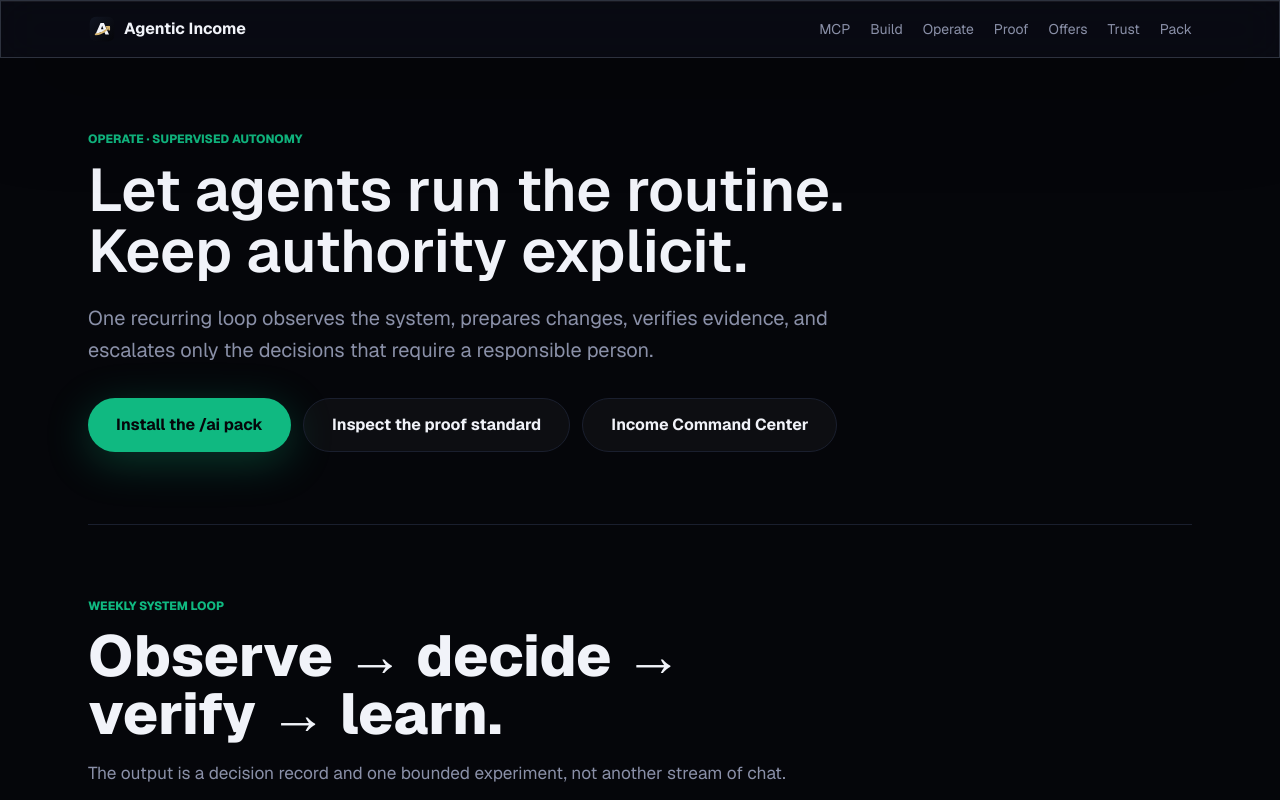
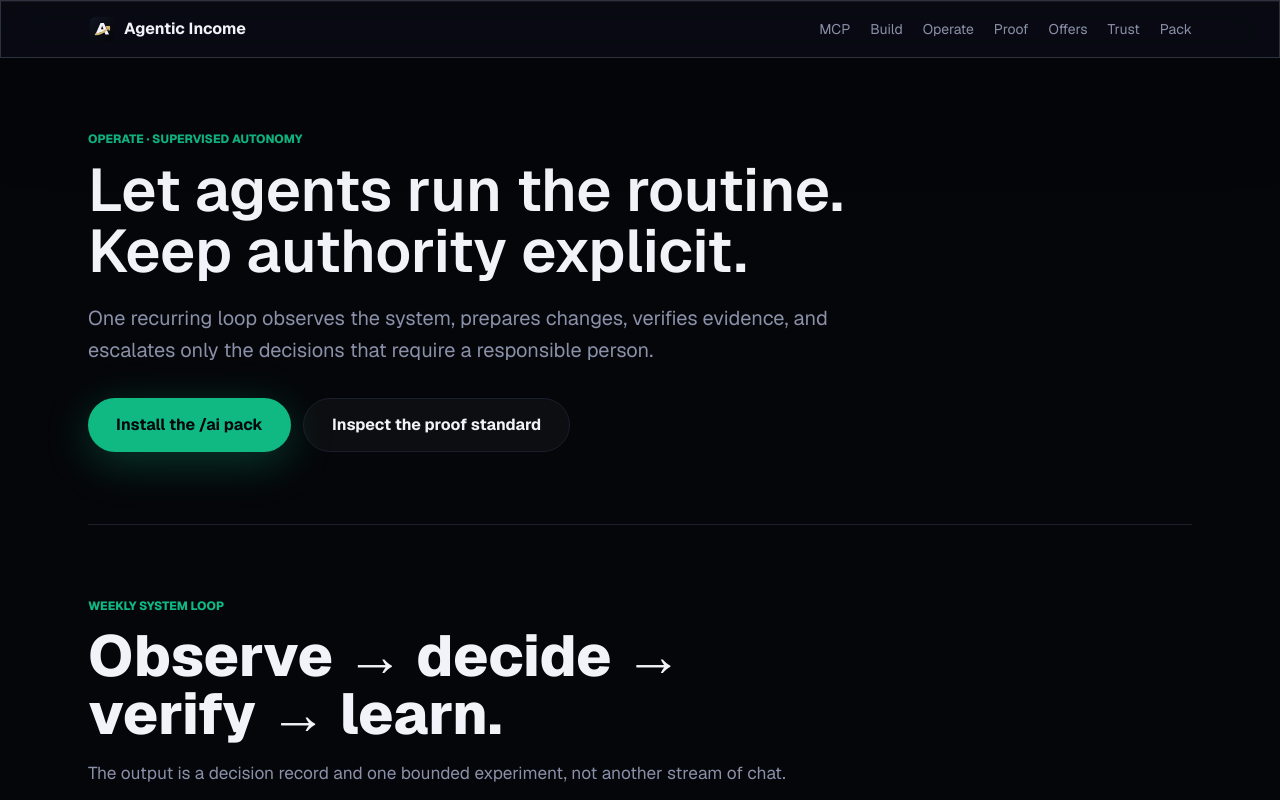
Before and after one commit to frankxai/agenticincome, a Next.js app: page /operate in a window 1280 px wide. Shown: the top 800 px of the page. Built offline with nearby package versions, Linux system fonts and the light colour scheme.

Commit message:
fix(operate): remove link to public /command page

```diff
--- a/app/operate/page.tsx
+++ b/app/operate/page.tsx
@@ -58,7 +58,6 @@ export default function OperatePage() {
           <div className="mt-8 flex flex-wrap gap-3">
             <Link href="/pack" className="cta">Install the /ai pack</Link>
             <Link href="/proof" className="cta-secondary">Inspect the proof standard</Link>
-            <Link href="/command" className="cta-secondary">Income Command Center</Link>
           </div>
         </div>
       </section>
```
